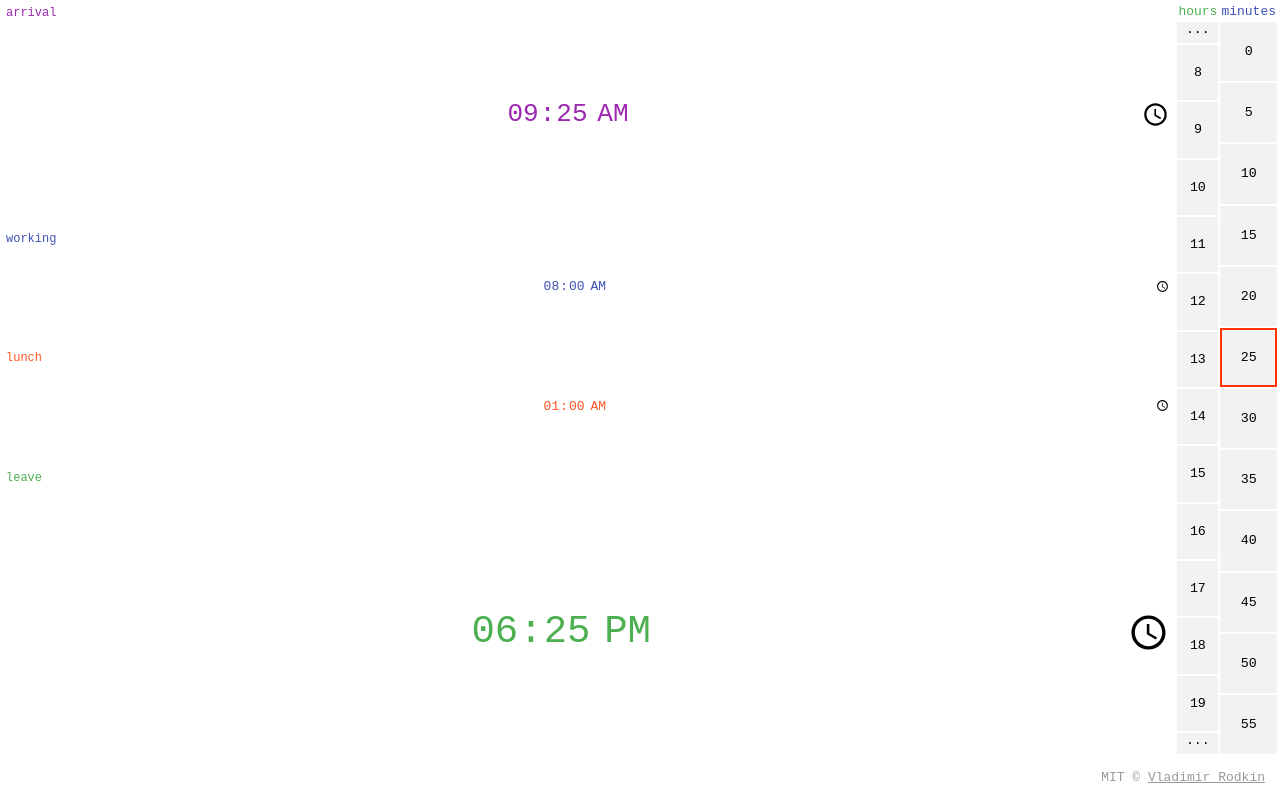
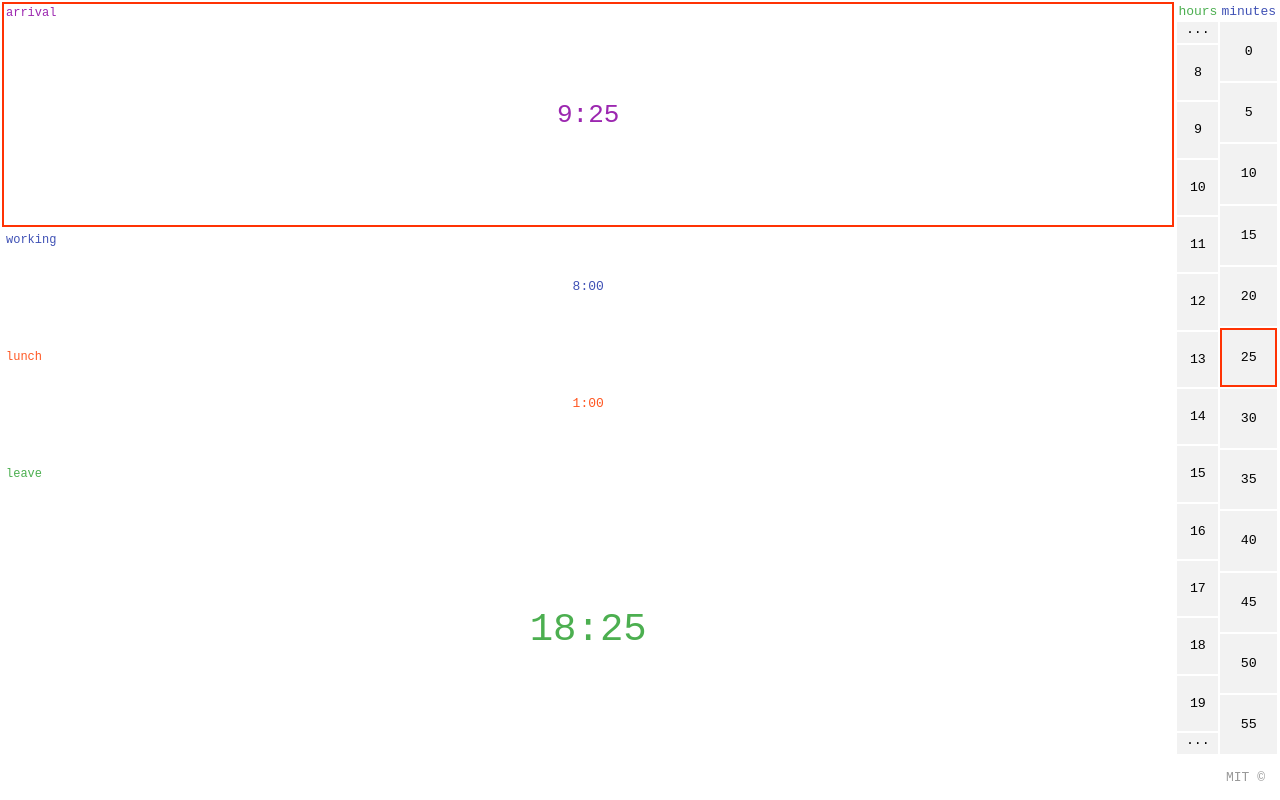
Before and after one commit to VovanR/when-to-go-from-work, a website with bundled scripts: page index.html in a window 1280 px wide. Both pictures are taken after a click on the element 1227 px from the left and 378 px from the top of the page. Built offline with nearby package versions, Linux system fonts and the light colour scheme.

Commit message:
Add time select component
* Refactoring time input component
* Upgrade development dependencies

```diff
--- a/index.html
+++ b/index.html
@@ -24,23 +24,23 @@
   <main id="app" class="app">
     <div class="app__container">
       <div class="time-input time-input_arrival">
-        <label class="time-input__label" for="arrival">arrival</label>
-        <input class="time-input__input" id="arrival" type="time" value="09:00">
+        <span class="time-input__label">arrival</span>
+        <div class="time-input__input" id="arrival-input"></div>
       </div>
 
       <div class="time-input time-input_working">
-        <label class="time-input__label" for="working">working</label>
-        <input class="time-input__input" id="working" type="time" value="08:00">
+        <span class="time-input__label">working</span>
+        <div class="time-input__input" id="working-input"></div>
       </div>
 
       <div class="time-input time-input_lunch">
-        <label class="time-input__label" for="lunch">lunch</label>
-        <input class="time-input__input" id="lunch" type="time" value="01:00">
+        <span class="time-input__label">lunch</span>
+        <div class="time-input__input" id="lunch-input"></div>
       </div>
 
       <div class="time-input time-input_leave">
-        <label class="time-input__label" for="leave">leave</label>
-        <input class="time-input__input" id="leave" type="time" value="18:00">
+        <span class="time-input__label">leave</span>
+        <div class="time-input__input" id="leave-input"></div>
       </div>
     </div>
 
--- a/js/focus-controller.js
+++ b/js/focus-controller.js
@@ -1,11 +1,16 @@
 class FocusController {
-  constructor(props) {
-    this._inputs = props.inputs
+  constructor({
+    focusedInput,
+    inputs = []
+  }) {
+    this._inputs = inputs
 
-    this._activeClassName = 'time-input__input_focus'
-    this._activeElement = this._inputs[0]
+    // TODO: `TimeInput`
+    this._activeElement = focusedInput || this._inputs[0]
 
     this._bindControls()
+
+    this._setActive(this._activeElement)
   }
 
   _bindControls() {
@@ -13,15 +18,15 @@ class FocusController {
   }
 
   _bindFocus(element) {
-    element.addEventListener('focus', ({target}) => this._setActive(target))
+    element.addOnFocusListener(element => this._setActive(element))
   }
 
   _setActive(element) {
     this._inputs.forEach(input => {
       if (input === element) {
-        input.classList.add(this._activeClassName)
+        input.setFocusedStyle()
       } else {
-        input.classList.remove(this._activeClassName)
+        input.removeFocusedStyle()
       }
     })
 
--- a/js/index.js
+++ b/js/index.js
@@ -2,16 +2,43 @@
 
 import {FocusController} from './focus-controller.js'
 import {TimeSelect} from './time-select.js'
+import {TimeInput} from './time-input.js'
 
-const arrivalInput = document.getElementById('arrival')
-const workingInput = document.getElementById('working')
-const lunchInput = document.getElementById('lunch')
-const leaveInput = document.getElementById('leave')
+const arrivalTimeInput = new TimeInput({
+  element: document.querySelector('#arrival-input'),
+  value: {
+    hours: 9
+  }
+})
+
+const workingTimeInput = new TimeInput({
+  element: document.querySelector('#working-input'),
+  value: {
+    hours: 8
+  }
+})
+
+const lunchTimeInput = new TimeInput({
+  element: document.querySelector('#lunch-input'),
+  value: {
+    hours: 1
+  }
+})
+
+const leaveTimeInput = new TimeInput({
+  element: document.querySelector('#leave-input'),
+  value: {
+    hours: 18
+  }
+})
 
 class A {
-  constructor(options) {
-    this._arrivalInput = options.arrivalInput
-    this._leaveInput = options.leaveInput
+  constructor({
+    arrivalTimeInput,
+    leaveTimeInput
+  }) {
+    this._arrivalInput = arrivalTimeInput
+    this._leaveInput = leaveTimeInput
 
     this._changers = []
 
@@ -24,23 +51,23 @@ class A {
   }
 
   _bindLeaveChanger(input) {
-    input.addEventListener('input', () => this._updateLeave())
+    input.addOnChangeListener(() => this._updateLeave())
   }
 
   _bindArrivalChanger(input) {
-    input.addEventListener('input', () => this._updateArrival())
+    input.addOnChangeListener(() => this._updateArrival())
   }
 
   _updateArrival() {
-    this._arrivalInput.valueAsNumber = this._calculateArrivalChangers()
+    this._arrivalInput.setTimeInMilliseconds(this._calculateArrivalChangers())
   }
 
   _updateLeave() {
-    this._leaveInput.valueAsNumber = this._calculateLeaveChangers()
+    this._leaveInput.setTimeInMilliseconds(this._calculateLeaveChangers())
   }
 
   _defaultCalculate(input, reducer) {
-    return this._changers.reduce(reducer, input.valueAsNumber)
+    return this._changers.reduce(reducer, input.getTimeInMilliseconds())
   }
 
   _calculateArrivalChangers() {
@@ -52,7 +79,7 @@ class A {
   }
 
   _defaultReducer(acc, input, reducer) {
-    return reducer(acc, input.valueAsNumber)
+    return reducer(acc, input.getTimeInMilliseconds())
   }
 
   _arrivalReducer(acc, input) {
@@ -74,41 +101,37 @@ class A {
   }
 }
 
-const a = new A({arrivalInput, leaveInput})
-a.addLeaveChanger(workingInput)
-a.addLeaveChanger(lunchInput)
+const a = new A({
+  arrivalTimeInput,
+  leaveTimeInput
+})
+a.addLeaveChanger(workingTimeInput)
+a.addLeaveChanger(lunchTimeInput)
 
 const focusController = new FocusController({
+  focusedInput: arrivalTimeInput,
   inputs: [
-    arrivalInput,
-    workingInput,
-    lunchInput,
-    leaveInput
+    arrivalTimeInput,
+    workingTimeInput,
+    lunchTimeInput,
+    leaveTimeInput
   ]
 })
 
 const c = new TimeSelect({
-  element: document.getElementById('time-select'),
+  element: document.querySelector('#time-select'),
   onChange: ({type, value}) => {
-    const valueSeparator = ':'
+    const activeInput = focusController.getActiveElement()
 
-    const activeInput = focusController.getActiveElement()
-    const currentValue = activeInput.value
-
-    let currentValueArray
-    if (currentValue === '') {
-      currentValueArray = ['00', '00']
-    } else {
-      currentValueArray = currentValue.split(valueSeparator)
+    switch (type) {
+      case 'hours':
+        activeInput.setHours(value)
+        break
+      case 'minutes':
+        activeInput.setMinutes(value)
+        break
+      default:
+        throw new Error('Unhandled type change')
     }
-
-    if (String(value).length === 1) {
-      value = '0' + value
-    }
-
-    const valueArrayIndexByType = type === 'hours' ? 0 : 1
-    currentValueArray[valueArrayIndexByType] = value
-    activeInput.value = currentValueArray.join(':')
-    activeInput.dispatchEvent(new Event('input'))
   }
 })
--- /dev/null
+++ b/js/time-input.js
@@ -0,0 +1,156 @@
+class TimeInput {
+  constructor({
+    element,
+    value: {
+      hours = 0,
+      minutes = 0
+    } = {}
+  }) {
+    this._milliseconds = 0
+    this._hours = hours
+    this._minutes = minutes
+    this._element = element
+
+    this._activeClassName = 'time-input__input_focus'
+
+    this._onChangeListeners = new Set()
+    this._onFocusListeners = new Set()
+
+    this._bindControls()
+
+    this._update()
+  }
+
+  addOnChangeListener(callback) {
+    this._onChangeListeners.add(callback)
+  }
+
+  addOnFocusListener(callback) {
+    this._onFocusListeners.add(callback)
+  }
+
+  _bindControls() {
+    this._element.addEventListener('click', () => {
+      this._onFocusListeners.forEach(callback => callback(this))
+    })
+  }
+
+  _onChange() {
+    this._onChangeListeners.forEach(callback => callback(this.getTimeInMilliseconds()))
+  }
+
+  _getFormattedValue() {
+    return `${this._hours}:${this._minutes > 9 ? this._minutes : `0${this._minutes}`}`
+  }
+
+  _isValid(value, name) {
+    if (typeof value === 'number') {
+      return true
+    }
+
+    throw new TypeError(`${name} value must be Number`)
+  }
+
+  setHours(hours) {
+    this._isValid(hours, 'hours')
+
+    this._hours = hours
+
+    this._onChange()
+    this._update()
+  }
+
+  getHours() {
+    return this._hours
+  }
+
+  setMinutes(minutes) {
+    this._isValid(minutes, 'minutes')
+
+    this._minutes = minutes
+
+    this._onChange()
+    this._update()
+  }
+
+  getMinutes() {
+    return this._minutes
+  }
+
+  getTimeInMilliseconds() {
+    console.log('getTimeInMilliseconds', hoursToMinutes(this._hours), this._minutes)
+    return secondsToMilliseconds(minutesToSeconds(hoursToMinutes(this._hours) + this._minutes))
+  }
+
+  setTimeInMilliseconds(milliseconds) {
+    this._isValid(milliseconds, 'milliseconds')
+
+    const {
+      minutes,
+      hours
+    } = parseMillisecondsToTime(normalizeCycledMilliseconds(milliseconds))
+
+    this._minutes = minutes
+    this._hours = hours
+
+    // TODO: this._onChange()
+    this._update()
+  }
+
+  _update() {
+    this._element.textContent = this._getFormattedValue()
+  }
+
+  setFocusedStyle() {
+    this._element.classList.add(this._activeClassName)
+  }
+
+  removeFocusedStyle() {
+    this._element.classList.remove(this._activeClassName)
+  }
+}
+
+const MILLISECONDS_IN_ONE_SECOND = 1000
+const SECONDS_IN_ONE_MINUTE = 60
+const MINUTES_IN_ONE_HOUR = 60
+const HOURS_IN_ONE_DAY = 24
+
+const hoursToMinutes = hours => hours * MINUTES_IN_ONE_HOUR
+const minutesToSeconds = minutes => minutes * SECONDS_IN_ONE_MINUTE
+const secondsToMilliseconds = seconds => seconds * MILLISECONDS_IN_ONE_SECOND
+
+const millisecondsToSeconds = milliseconds => milliseconds / MILLISECONDS_IN_ONE_SECOND
+const secondsToMinutes = seconds => seconds / SECONDS_IN_ONE_MINUTE
+const minutesToHours = minutes => minutes / MINUTES_IN_ONE_HOUR
+
+const MILLISECONDS_IN_ONE_DAY = secondsToMilliseconds(minutesToSeconds(hoursToMinutes(HOURS_IN_ONE_DAY)))
+
+const normalizeCycledMilliseconds = milliseconds => {
+  if (milliseconds >= 0) {
+    if (milliseconds < MILLISECONDS_IN_ONE_DAY) {
+      return milliseconds
+    }
+
+    return milliseconds % MILLISECONDS_IN_ONE_DAY
+  }
+
+  if (milliseconds > -(MILLISECONDS_IN_ONE_DAY)) {
+    return MILLISECONDS_IN_ONE_DAY + milliseconds
+  }
+
+  return MILLISECONDS_IN_ONE_DAY + (milliseconds % MILLISECONDS_IN_ONE_DAY)
+}
+
+const parseMillisecondsToTime = milliseconds => {
+  const timeInMinutes = secondsToMinutes(millisecondsToSeconds(milliseconds))
+
+  const minutes = timeInMinutes % MINUTES_IN_ONE_HOUR
+  const hours = minutesToHours(timeInMinutes - minutes)
+
+  return {
+    minutes,
+    hours
+  }
+}
+
+export {TimeInput}
--- a/js/time-select.js
+++ b/js/time-select.js
@@ -4,9 +4,12 @@ import {
 } from './utils.js'
 
 class TimeSelect {
-  constructor(props) {
-    this.element = props.element
-    this._onChange = props.onChange || noop
+  constructor({
+    element,
+    onChange
+  }) {
+    this._element = element
+    this._onChange = onChange || noop
 
     this._build()
     this._bindControls()
@@ -14,14 +17,14 @@ class TimeSelect {
 
   _build() {
     const $fragment = document.createDocumentFragment()
-    $fragment.appendChild(this._buildHours())
-    $fragment.appendChild(this._buildMinutes())
+    $fragment.append(this._buildHours())
+    $fragment.append(this._buildMinutes())
 
-    this.element.appendChild($fragment)
+    this._element.append($fragment)
   }
 
   _bindControls() {
-    this.element.addEventListener('click', e => {
+    this._element.addEventListener('click', e => {
       if (e.target.classList.contains('time-select__button')) {
         const {
           type,
@@ -30,7 +33,7 @@ class TimeSelect {
 
         this._onChange({
           type,
-          value
+          value: Number(value)
         })
       }
     })
@@ -76,7 +79,7 @@ class TimeSelect {
     const $fragment = document.createDocumentFragment()
 
     for (let i = from; i <= to; i += step) {
-      $fragment.appendChild(this._buildControl(type, i))
+      $fragment.append(this._buildControl(type, i))
     }
 
     return $fragment
--- a/js/utils.js
+++ b/js/utils.js
@@ -50,7 +50,7 @@ const createElement = ({
   } else if (children) {
     children.forEach(childElement => {
       if (childElement instanceof Node) {
-        element.appendChild(childElement)
+        element.append(childElement)
       }
     })
   }
--- a/styles/time-input.css
+++ b/styles/time-input.css
@@ -16,13 +16,17 @@
   position: absolute;
   top: calc(var(--time-input-input-border-width) * 2);
   left: calc(var(--time-input-input-border-width) * 2);
+  z-index: -1;
+  cursor: default;
 }
 
 .time-input__input {
   font-size: inherit;
   color: inherit;
+  display: flex;
+  align-items: center;
+  justify-content: center;
   flex: 1 0 auto;
-  text-align: center;
   outline: none;
   border: var(--time-input-input-border-width) solid #fff;
   transition: border ease 0.15s;
```
Also changed, not shown: js/time-input.test.js (added, +49 -0 lines), package.json (+11 -5 lines), styles/copyright.css (+22 -1 lines), .travis.yml, 1 other file.
